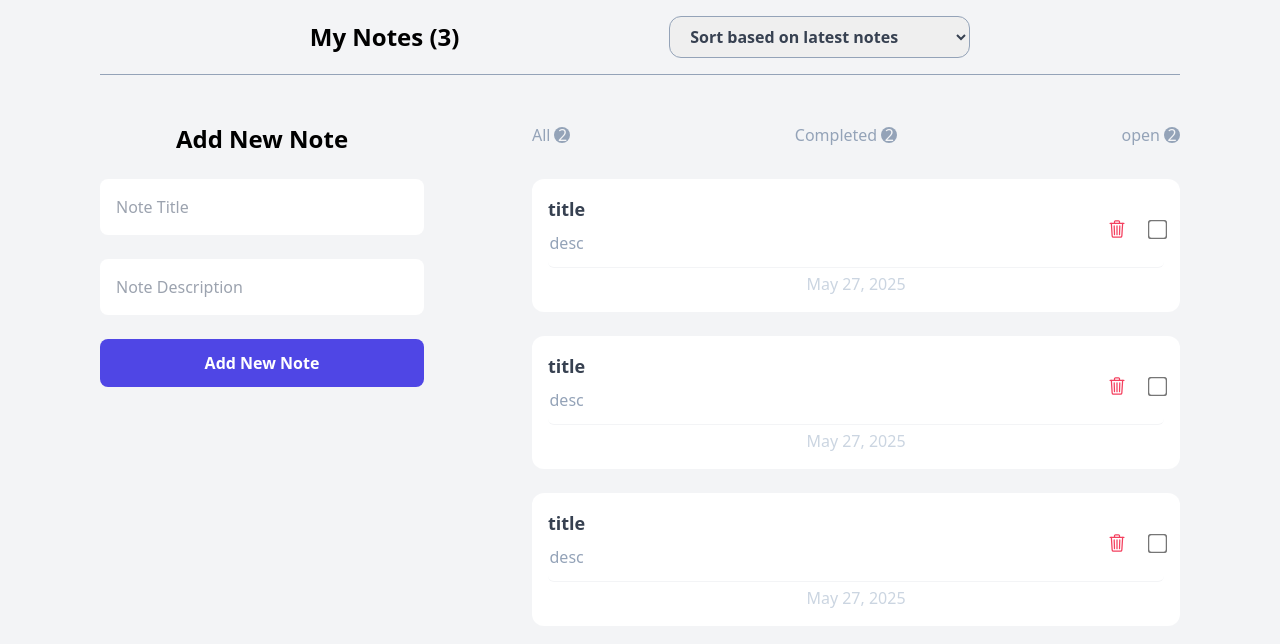
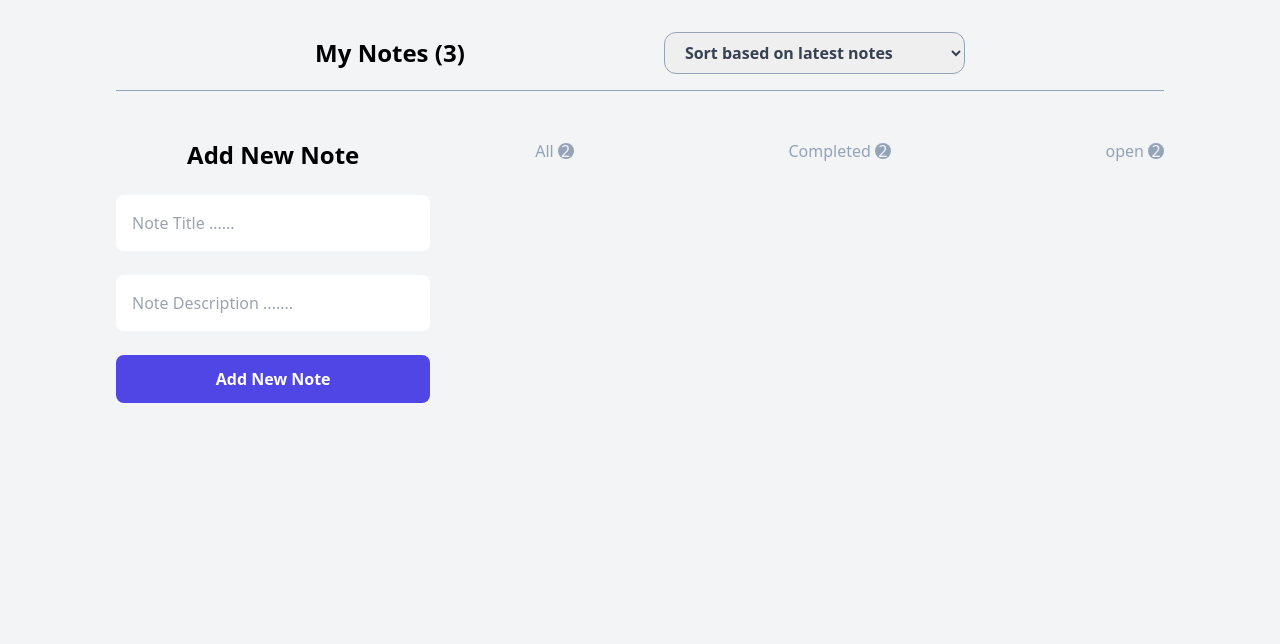
Before and after one commit to AminManafzadeh/Note_App, a React (Vite) app: page / in a window 1280 px wide. Shown: the top 644 px of the page. Built offline with nearby package versions, Linux system fonts and the light colour scheme.

Commit message:
lifting state notes up to App.jsx

```diff
--- a/src/App.jsx
+++ b/src/App.jsx
@@ -3,18 +3,25 @@ import AddNewNote from "./components/AddNewNote";
 import Header from "./components/Header";
 import NoteList from "./components/NoteList";
 import NoteStatus from "./components/NoteStatus";
+import { useState } from "react";
 
 function App() {
+  const [notes, setNotes] = useState([]);
+
+  const handleAddNote = (newNote) => {
+    setNotes([...notes, newNote]);
+  };
+
   return (
-    <div className="container max-w-[1080px] mx-auto text-center">
+    <div className="container max-w-[1080px] mx-auto text-center p-4">
       <Header />
       <div className="flex justify-between gap-8">
         <div className="w-[30%]">
-          <AddNewNote />
+          <AddNewNote onAddNote={handleAddNote} />
         </div>
         <div className="w-[60%]">
           <NoteStatus />
-          <NoteList />
+          <NoteList notes={notes} />
         </div>
       </div>
     </div>
--- a/src/components/AddNewNote.jsx
+++ b/src/components/AddNewNote.jsx
@@ -1,15 +1,44 @@
-import React from "react";
+import { useState } from "react";
 
-function AddNewNote() {
+function AddNewNote({ onAddNote }) {
+  const [title, setTitle] = useState("");
+  const [desc, setDesc] = useState("");
+
+  const handleSubmit = (e) => {
+    e.preventDefault();
+
+    if (!title || !desc) return null;
+
+    const newNote = {
+      title,
+      desc,
+      id: Date.now(),
+      createdAt: new Date().toISOString(),
+      completed: false,
+    };
+
+    onAddNote(newNote);
+    setTitle("");
+    setDesc("");
+  };
+
   return (
     <div className="space-y-6">
       <h1 className="font-bold text-2xl">Add New Note</h1>
-      <form className="space-y-6">
-        <input className="text-field" type="text" placeholder="Note Title" />
+      <form className="space-y-6" onSubmit={handleSubmit}>
         <input
+          value={title}
+          onChange={(e) => setTitle(e.target.value)}
           className="text-field"
           type="text"
-          placeholder="Note Description"
+          placeholder="Note Title ......"
+        />
+        <input
+          value={desc}
+          onChange={(e) => setDesc(e.target.value)}
+          className="text-field"
+          type="text"
+          placeholder="Note Description ......."
         />
         <button className="btn btn--primary w-full font-bold" type="submit">
           Add New Note
--- a/src/components/NoteList.jsx
+++ b/src/components/NoteList.jsx
@@ -1,18 +1,18 @@
 import { IoTrashOutline } from "react-icons/io5";
 
-function NoteList() {
+function NoteList({ notes }) {
   return (
     <div>
-      <NoteItem />
-      <NoteItem />
-      <NoteItem />
+      {notes?.map((note) => {
+        return <NoteItem key={note.id} note={note} />;
+      })}
     </div>
   );
 }
 
 export default NoteList;
 
-function NoteItem() {
+function NoteItem({ note }) {
   const options = {
     year: "numeric",
     month: "long",
@@ -22,8 +22,10 @@ function NoteItem() {
     <div className="p-4 bg-white rounded-xl mb-6">
       <div className="flex items-center justify-between pb-1 rounded-md mb-1 border-b  -border-b--text-100">
         <div>
-          <p className="text-lg -text--text-700 mb-2 font-bold">title</p>
-          <p className="-text--text-400 mb-2 font-medium">desc</p>
+          <p className="text-lg -text--text-700 mb-2 font-bold">
+            {note?.title}
+          </p>
+          <p className="-text--text-400 mb-2 font-medium">{note?.desc}</p>
         </div>
 
         <div className="flex gap-6 items-center">
@@ -35,7 +37,7 @@ function NoteItem() {
       </div>
 
       <div className="-text--text-300">
-        <p>{new Date().toLocaleDateString("en-US", options)}</p>
+        <p>{new Date(note?.createdAt).toLocaleDateString("en-US", options)}</p>
       </div>
     </div>
   );
```
